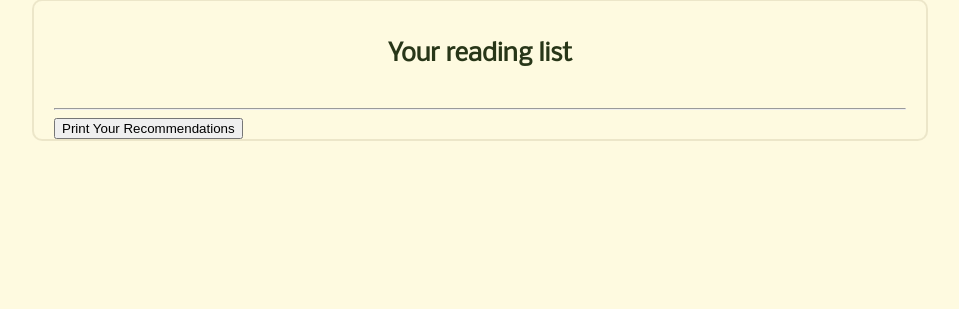
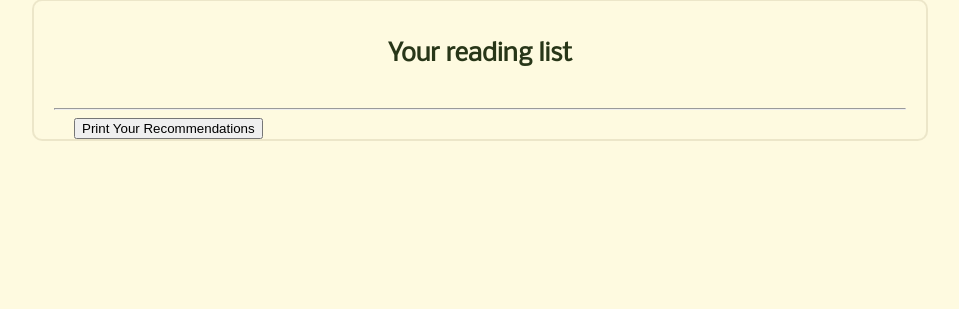
Before and after one commit to milliedavidson/group5-project-codefirstgirlsaloud, a Flask app: template application/templates/results.html in a window 1280 px wide. Shown: the part 171-480 px from the top of the page, without its empty margins (160-1119 px from the left). Run offline with Flask 3, Linux system fonts and the light colour scheme; the template is opened without the code that fills it, so the values that code supplies are empty; some web fonts are replaced.

Commit message:
Styles print button

```diff
--- a/application/static/styles.css
+++ b/application/static/styles.css
@@ -201,7 +201,8 @@ form { /* position of filter options using flexbox */
     margin-bottom: 5px;
   }
 
-  .book-preview {
+  .book-preview,
+   .user-options {
     margin-left: 20px;
     align-self: center;
 }
```
